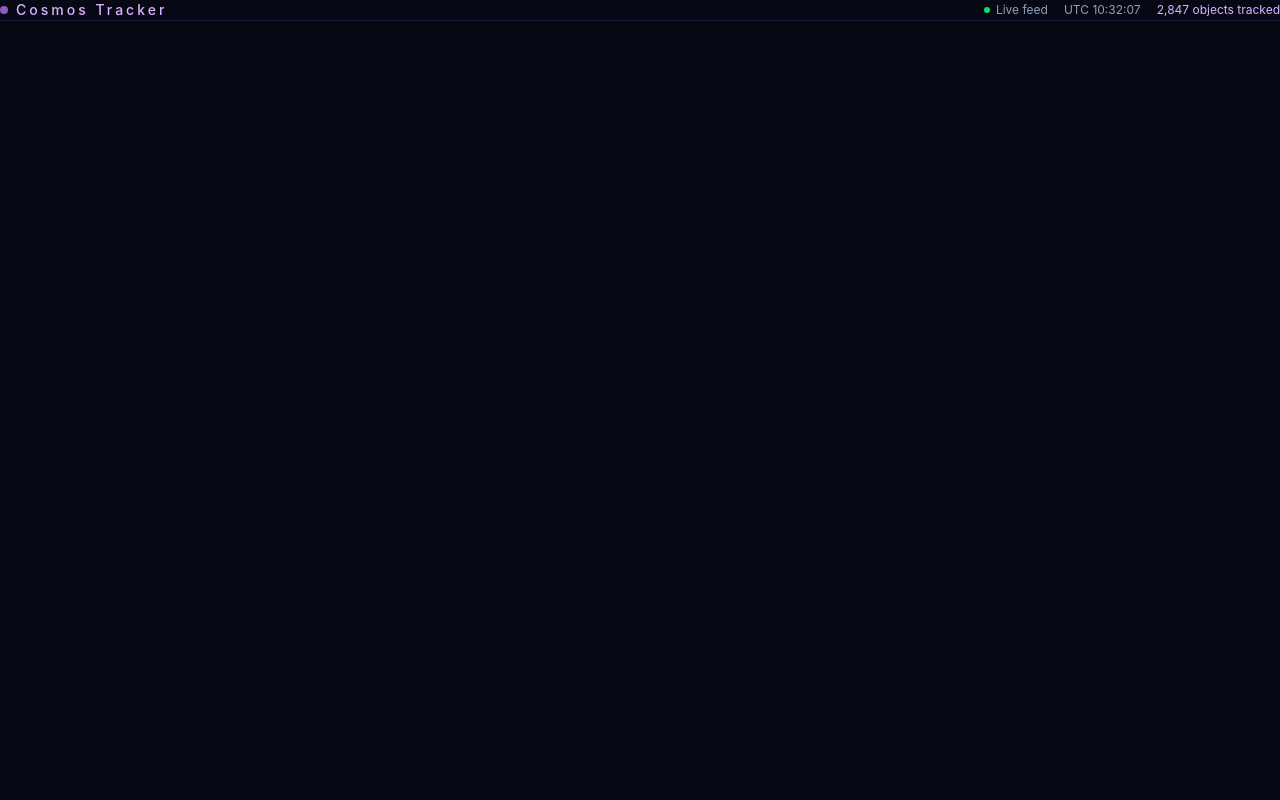
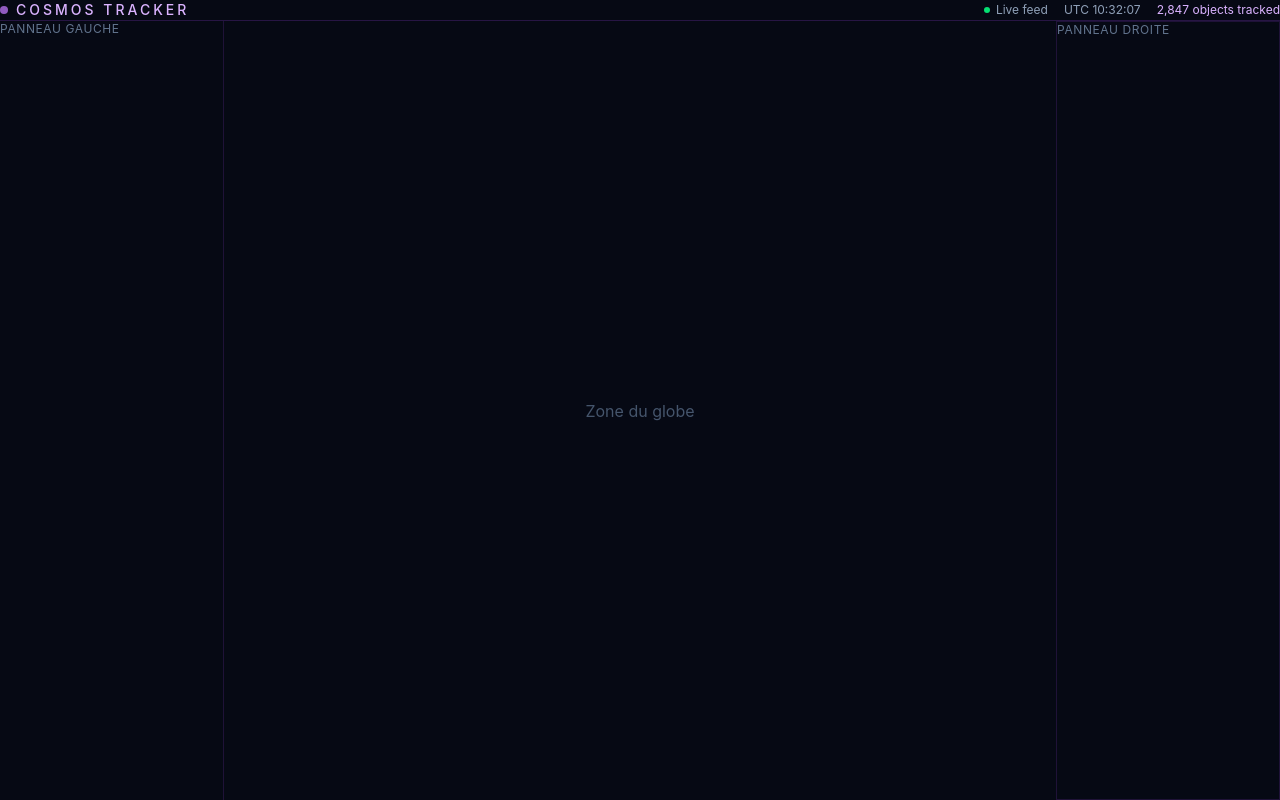
Before and after one commit to RyadBenrais/COSMOSTRAKER, a React (Vite) app: page / in a window 1280 px wide. Built offline with nearby package versions, Linux system fonts and the light colour scheme.

Commit message:
Ajoute du layout Dashboard à trois colonnes

```diff
--- a/src/App.tsx
+++ b/src/App.tsx
@@ -1,9 +1,10 @@
+import Dashboard from "./components/Dashboard"
 import TopBar from "./components/TopBar"
 
 function App() {
   return(
     <div className="min-h-screen">
-      <TopBar />
+      < Dashboard />
     </div>
   )
 }
--- /dev/null
+++ b/src/components/Dashboard.tsx
@@ -0,0 +1,29 @@
+import TopBar from "./TopBar";
+
+function Dashboard(){
+    return(
+        <div className="flex flex-col h-screen">
+            <TopBar />
+
+            <main className="flex flex-1 overflow-hidden">
+                <aside className="w-56 border-r border-purple-500/15 p-4">
+                <p className="text-xs text-slate-500 uppercase tracking-wider">
+                    Panneau gauche
+                </p>
+                </aside>
+
+                <section className="flex-1 flex items-center justify-center">
+                    <p className="text-slate-600"> Zone du globe</p>
+                </section>
+
+                <aside className="w-56 border-1 border-purple-500/15 p-4">
+                <p className="text-xs text-slate-500 uppercase tracking-wider">
+                    Panneau droite
+                </p>
+                </aside>
+            </main>
+        </div>
+    )
+}
+
+export default Dashboard
--- a/src/components/TopBar.tsx
+++ b/src/components/TopBar.tsx
@@ -3,7 +3,7 @@ function TopBar() {
         <header className="flex items-center justify-between px-5 py-3 border-b border-purple-500/20">
             <div className="flex items-center gap-2">
                 <div className="w-2 h-2 rounded-full bg-purple-400 animate-pulse"/>
-                <span className="text-sm font-medium tracking-[3px] text-purple-300 uppercases">
+                <span className="text-sm font-medium tracking-[3px] text-purple-300 uppercase">
                     Cosmos Tracker
                 </span>
             </div>
```
